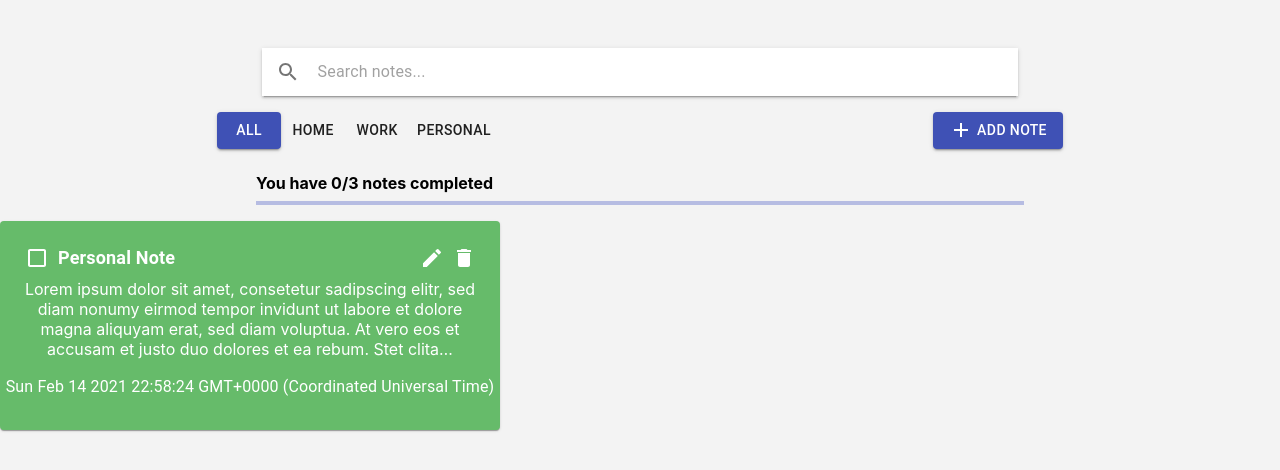
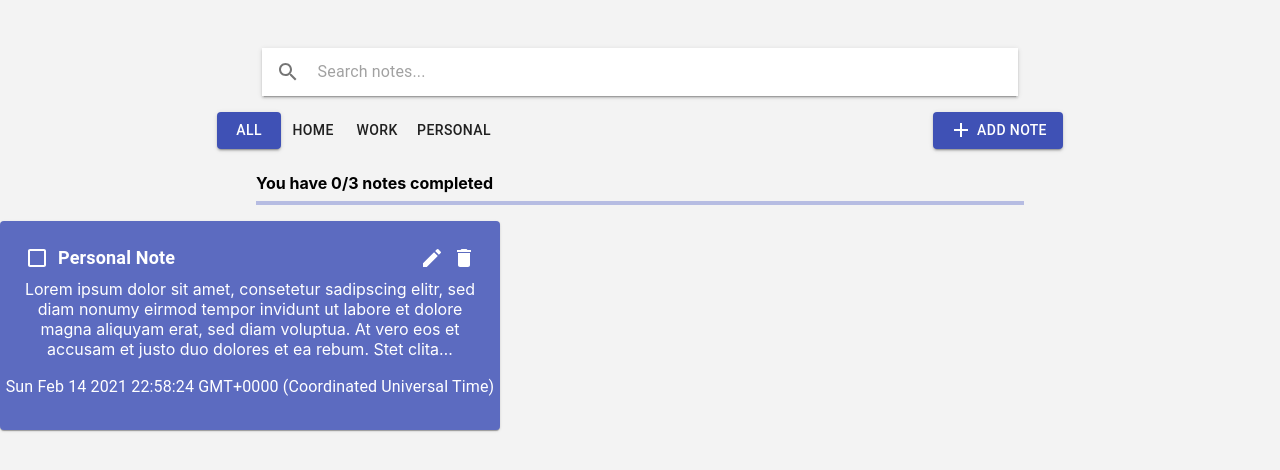
Before and after one commit to Jwing28/notes-app, a React (Create React App) app: page / in a window 1280 px wide. Shown: the top 470 px of the page. Built offline with nearby package versions, Linux system fonts and the light colour scheme.

Commit message:
Dynamic note themes added

```diff
--- a/src/components/Note.js
+++ b/src/components/Note.js
@@ -32,6 +32,8 @@ const StyledCard = styledMui(Card)({
 
 const StyledCardContent = styledMui(CardContent)({
   display: 'flex',
+  justifyContent: 'space-between',
+  alignItems: 'space-between',
   flexDirection: 'column',
 });
 
@@ -63,6 +65,15 @@ const useStyles = makeStyles({
     color: 'white',
     marginBottom: '0',
   },
+  home: {
+    backgroundColor: '#FF9100',
+  },
+  work: {
+    backgroundColor: '#5C6BC0',
+  },
+  personal: {
+    backgroundColor: '#66BB6A',
+  },
   pos: {
     marginBottom: 12,
   },
@@ -72,11 +83,10 @@ const currentDate = new Date();
 
 const Note = ({ noteContents = {}, noteType = '' }) => {
   const { date, description, isComplete, title } = noteContents;
-  console.log(noteContents);
   const [checked, setChecked] = useState(false);
   const classes = useStyles();
   const bull = <span className={classes.bullet}>•</span>;
-
+  console.log(noteType);
   const handleChange = () => {};
   /*
   checkbox title    action keys
@@ -84,12 +94,11 @@ const Note = ({ noteContents = {}, noteType = '' }) => {
   date
 */
   return (
-    <StyledCard className={classes.root}>
+    <StyledCard className={`${classes.root} ${classes[noteType]}`}>
       <StyledCardContent>
         <ActionsContainer>
           <CompletedContainer>
             <WhiteCheckbox
-              iconStyle={{ fill: 'white' }}
               checked={checked}
               onChange={handleChange}
               inputProps={{ 'aria-label': 'primary checkbox' }}
--- a/src/pages/Main.js
+++ b/src/pages/Main.js
@@ -155,7 +155,7 @@ const Main = () => {
       {/* {if there are no notes, show the 'you donnt have any notes'} */}
       {/* {if there}  */}
       {totalNotes ? (
-        <Note noteType='' noteContents={personal[0]} />
+        <Note noteType='work' noteContents={personal[0]} />
       ) : (
         <>
           <EmptyNotesMessage>You don't have any notes</EmptyNotesMessage>
```
